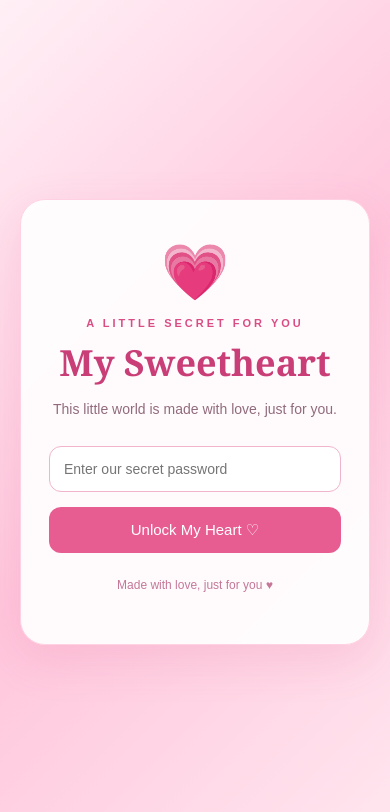
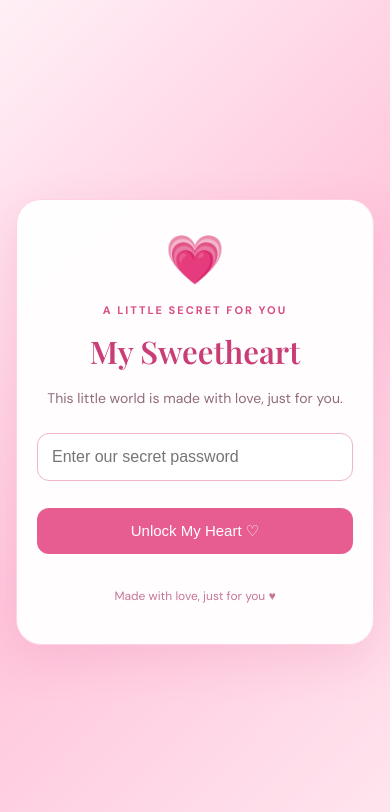
Before and after one commit to Avishka132/Birthday-Wish, a plain HTML site: page index.html in a window 390 px wide. Shown: the top 812 px of the page. Drawn offline with nearby package versions, Linux system fonts and the light colour scheme; a web font is replaced by a local one.

Commit message:
Fix mobile password screen layout

```diff
--- a/style.css
+++ b/style.css
@@ -184,3 +184,108 @@ footer small { color: #e5b9ca; font-size: .75rem; letter-spacing: .04em; }
   .photo-card img, .photo-placeholder { aspect-ratio: 4 / 3.5; }
   .scroll-note { font-size: .55rem; }
 }
+/* Password screen - mobile friendly */
+.password-screen {
+  position: fixed;
+  inset: 0;
+  z-index: 99999;
+  display: flex;
+  align-items: center;
+  justify-content: center;
+  padding: 20px;
+  overflow-y: auto;
+  background: linear-gradient(135deg, #fff0f6, #ffc6dc, #ffe6ef);
+  font-family: 'DM Sans', Arial, sans-serif;
+}
+
+.password-card {
+  width: 100%;
+  max-width: 390px;
+  margin: auto;
+  padding: 32px 24px;
+  text-align: center;
+  background: rgba(255, 255, 255, 0.96);
+  border: 1px solid #ffd1e2;
+  border-radius: 25px;
+  box-shadow: 0 15px 45px rgba(217, 77, 132, 0.15);
+}
+
+.password-card .heart-icon {
+  font-size: 48px;
+  margin-bottom: 12px;
+}
+
+.password-card .small-title {
+  color: #d94d84;
+  font-size: 11px;
+  letter-spacing: 2px;
+  font-weight: bold;
+}
+
+.password-card h1 {
+  color: #c93e77;
+  font-family: 'Playfair Display', Georgia, serif;
+  font-size: clamp(30px, 8vw, 40px);
+  line-height: 1.2;
+  margin: 16px 0;
+}
+
+.password-card .subtitle {
+  color: #916b7c;
+  line-height: 1.6;
+  font-size: 14px;
+  margin-bottom: 24px;
+}
+
+#passwordForm {
+  display: flex;
+  flex-direction: column;
+  gap: 12px;
+  width: 100%;
+}
+
+#passwordInput {
+  display: block;
+  width: 100%;
+  min-width: 0;
+  padding: 14px;
+  border: 1px solid #f0b4cc;
+  border-radius: 12px;
+  outline: none;
+  background: white;
+  font-size: 16px;
+}
+
+#passwordForm button {
+  display: block;
+  width: 100%;
+  padding: 14px 10px;
+  color: white;
+  background: #e85d91;
+  border: none;
+  border-radius: 12px;
+  cursor: pointer;
+  font-size: 15px;
+}
+
+#errorMessage {
+  color: #c62855;
+  font-size: 13px;
+  margin: 0;
+}
+
+.password-card .footer-text {
+  margin-top: 22px;
+  color: #c47797;
+  font-size: 12px;
+}
+
+@media (max-width: 480px) {
+  .password-screen {
+    padding: 16px;
+  }
+
+  .password-card {
+    padding: 28px 20px;
+  }
+}
```
